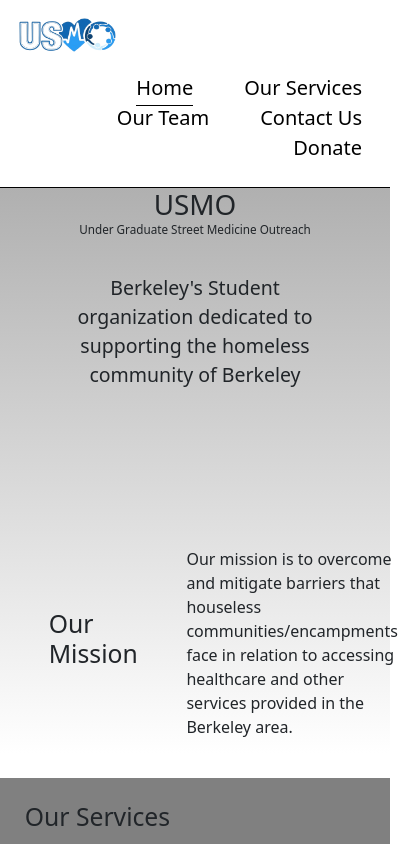
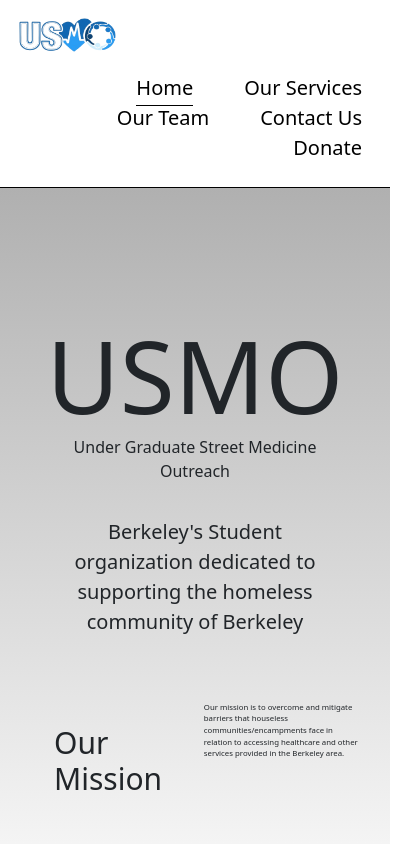
Before and after one commit to makelyan/calusmo-main, a React (Create React App) app: page /home in a window 390 px wide. Shown: the top 844 px of the page, 412 px wide, since content can reach past the window. Built offline with nearby package versions, Linux system fonts and the light colour scheme.

Commit message:
adding media queries and responsiveness to homepage

```diff
--- a/package.json
+++ b/package.json
@@ -11,7 +11,7 @@
     "react-bootstrap": "^2.10.1",
     "react-dom": "^18.2.0",
     "react-router-dom": "^6.22.1",
-    "react-scripts": "5.0.1",
+    "react-scripts": "^5.0.1",
     "web-vitals": "^2.1.4"
   },
   "scripts": {
--- a/src/styles/Home.css
+++ b/src/styles/Home.css
@@ -9,43 +9,55 @@
     flex-direction: column;
     align-items: center;
     min-height:38vh ;
-
-    font-size: 10vw;
     margin-left: 1em;
     margin-right: 1em;
 
 }
-
+/* title is j the USMO text*/
 .title{
+    margin-top: 15vh;
     padding-bottom: 0em;
     margin-bottom: 0em;
+    font-size: 15vw;
 }
 
+
 .sub1{
-    font-size: .3em;
+    font-size: 2vw;
     text-align: center;
     margin-top: 0em;
     padding: 0em;
 }
 
 .sub2{
-    font-size: .5em;
+    font-size: 2.6vw;
     text-align: center;
+    max-width: 60vw;
 
 }
-
+/*mission is the entire mission section wrapper*/
 .mission{
     display: flex;
-    min-height:20vh;
+    min-height:30vh;
     margin:1.5em;
     align-items: center;
+    box-sizing: border-box;
+}
+
+h2{
+    padding: 1em;
+    box-sizing: border-box;
+    font-size: 4vw;
+    align-self: flex-start;
+
 }
 
 .missionp{
 
     padding-left: 1.5em;
-
     margin:0em;
+    align-self: flex-start;
+    font-size:2vw;
 }
 
 .services{
@@ -54,11 +66,7 @@
 
 }
 
-h2{
-    padding: 1em;
-    box-sizing: border-box;
 
-}
 
 .wrapper{
     display:flex;
@@ -72,3 +80,24 @@ h2{
     align-content: space-evenly;
 
 }
+
+@media screen and (max-width :600px) {
+    .title{
+        font-size: 100px;
+
+    }
+
+}
+@media screen and (max-width :600px) {
+    h2{
+        font-size: 30px;
+    }
+    .sub1{
+        font-size:16px;
+    }
+
+    .sub2{
+        font-size:20px;
+        min-width: 80vw;
+    }
+}
```
Also changed, not shown: 1 other file (tests, documents, lock files or other folders).
